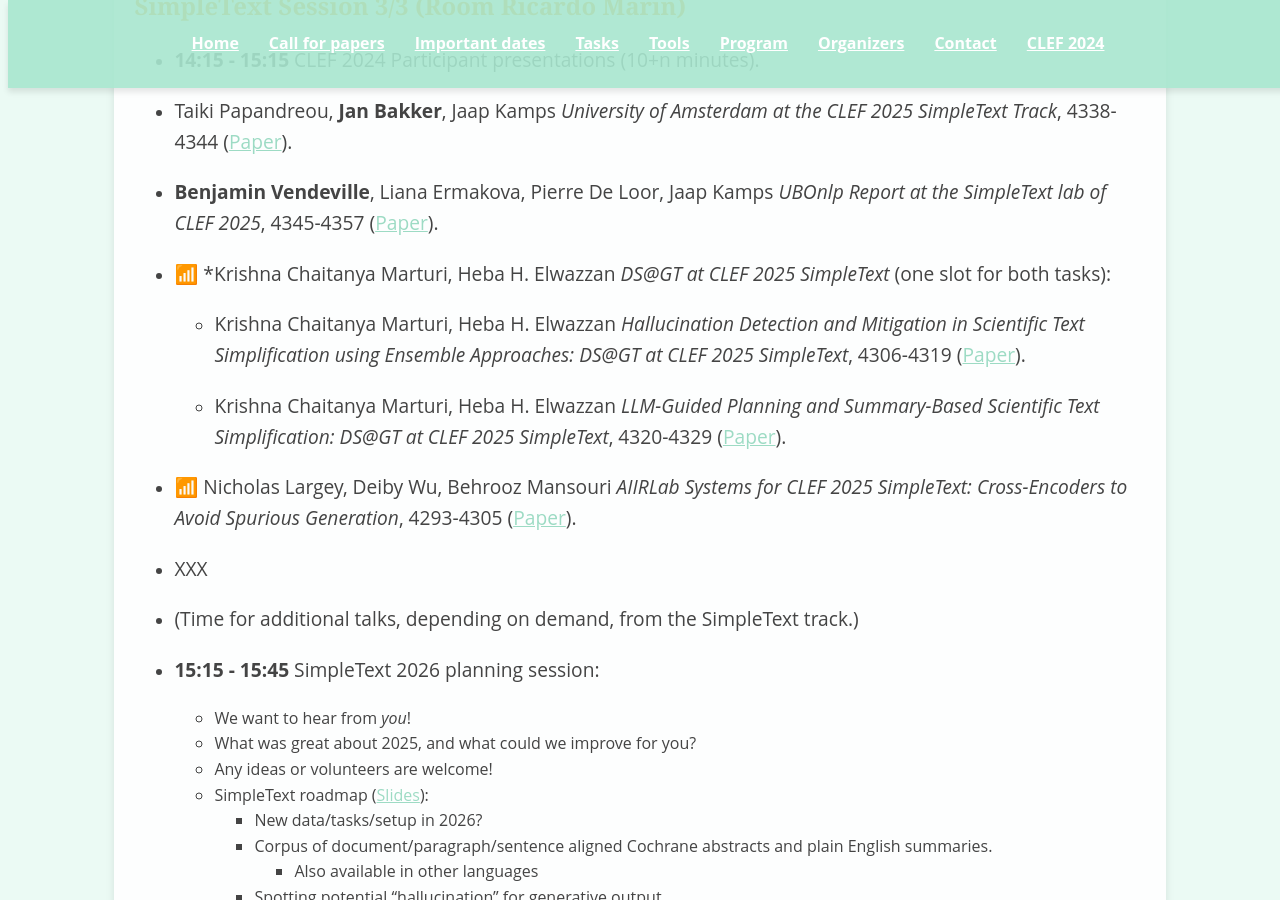
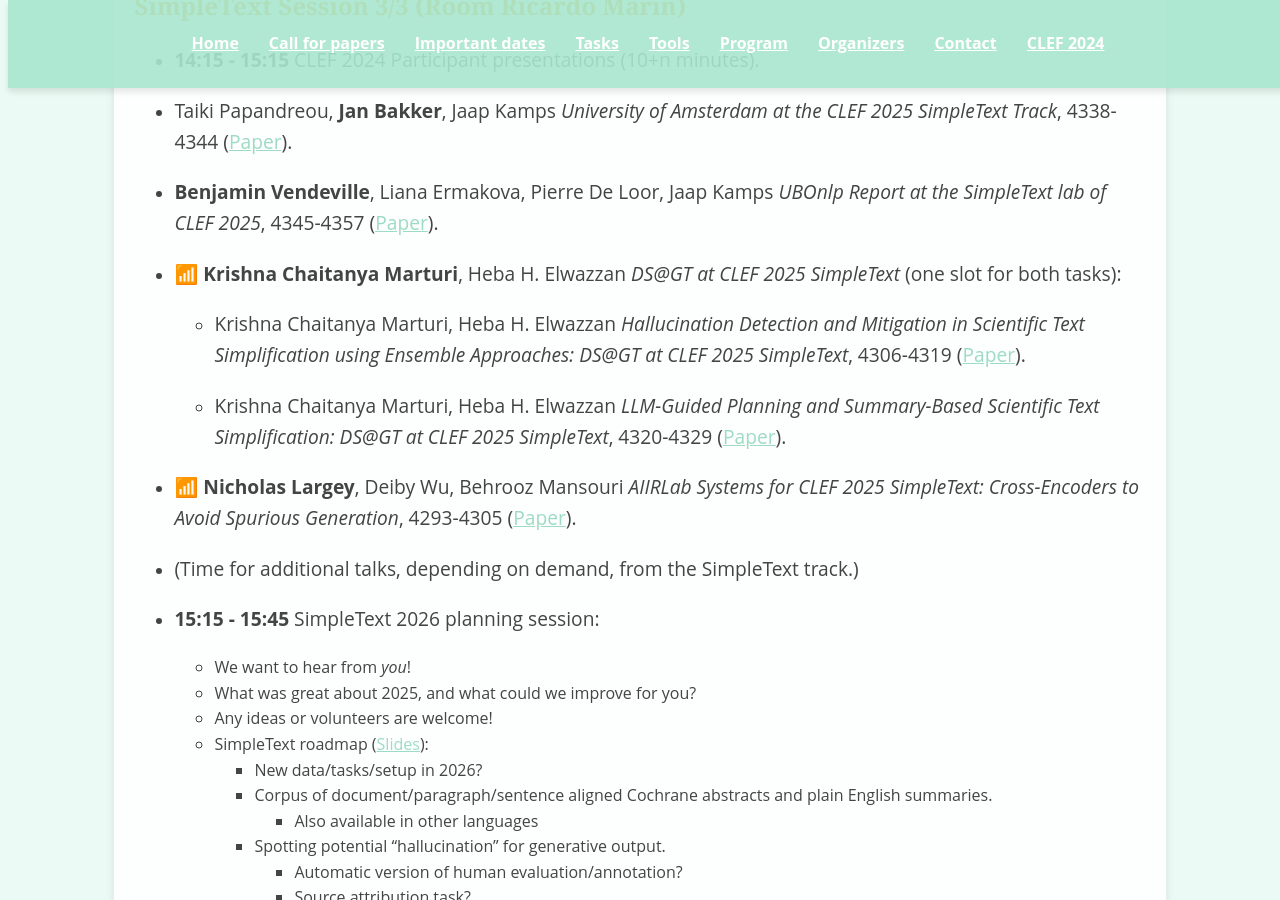
Before and after one commit to simpletext-madics/2025, a Jekyll site: the page built from program.md, in a window 1280 px wide and 900 px high, scrolled down 2756 px. Built offline with Jekyll 4.4.1, drawn with Linux system fonts in a browser that asks for light colours.

```diff
--- a/program.md
+++ b/program.md
@@ -91,7 +91,7 @@ _University of Amsterdam at the CLEF 2025 SimpleText Track_, 4338-4344
 _UBOnlp Report at the SimpleText lab of CLEF 2025_, 4345-4357
 ([Paper](https://www.dei.unipd.it/~faggioli/temp/clef2025/paper_360.pdf)).
 
-* 📶 *Krishna Chaitanya Marturi, Heba H. Elwazzan _DS@GT at CLEF 2025 SimpleText_ (one slot for both tasks):
+* 📶 **Krishna Chaitanya Marturi**, Heba H. Elwazzan _DS@GT at CLEF 2025 SimpleText_ (one slot for both tasks):
 
     * Krishna Chaitanya Marturi, Heba H. Elwazzan
     _Hallucination Detection and Mitigation in Scientific Text Simplification using Ensemble Approaches: DS@GT at CLEF 2025 SimpleText_, 4306-4319
@@ -101,11 +101,9 @@ _UBOnlp Report at the SimpleText lab of CLEF 2025_, 4345-4357
     _LLM-Guided Planning and Summary-Based Scientific Text Simplification: DS@GT at CLEF 2025 SimpleText_, 4320-4329
     ([Paper](https://www.dei.unipd.it/~faggioli/temp/clef2025/paper_357.pdf)).
 
-* 📶 Nicholas Largey, Deiby Wu, Behrooz Mansouri
+* 📶 **Nicholas Largey**, Deiby Wu, Behrooz Mansouri
 _AIIRLab Systems for CLEF 2025 SimpleText: Cross-Encoders to Avoid Spurious Generation_, 4293-4305
 ([Paper](https://www.dei.unipd.it/~faggioli/temp/clef2025/paper_355.pdf)).
-
-* XXX
 
 * (Time for additional talks, depending on demand, from the SimpleText track.)
 
```
